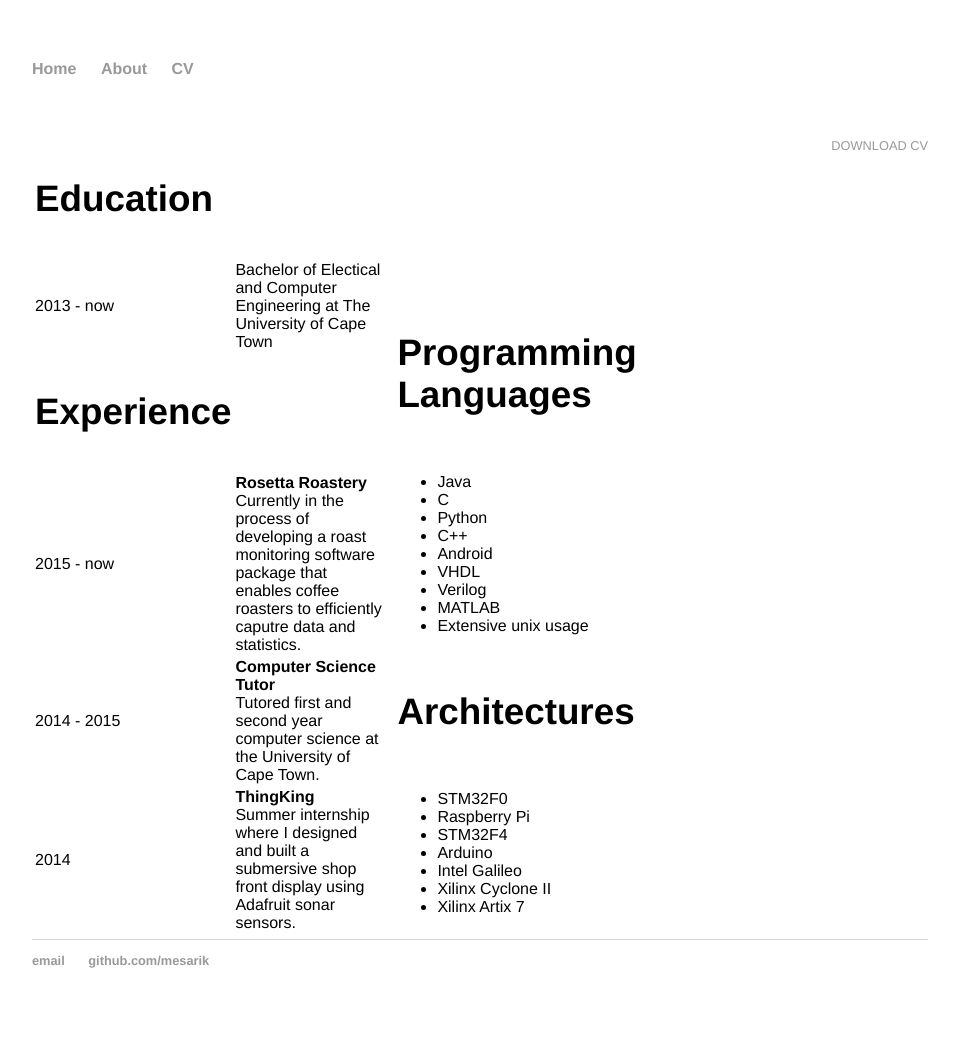
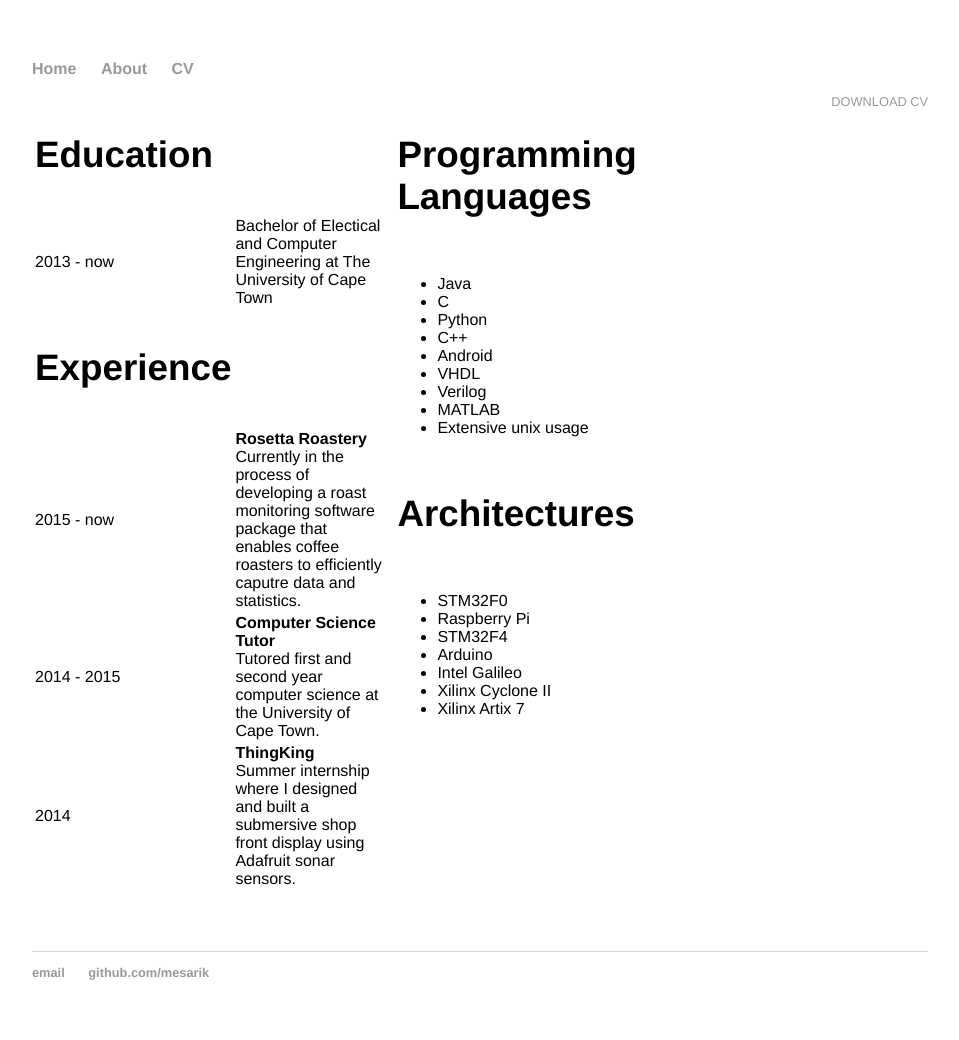
Before and after one commit to mesarcik/mesarcik.github.io, a Jekyll site: the page built from cv/index.html, in a window 1280 px wide. Shown: the whole page, without its empty margins (160-1119 px from the left). Built offline with Jekyll 4.4.1, drawn with Linux system fonts in a browser that asks for light colours.

Commit message:
git_uploader.sh

```diff
--- a/css/main.css
+++ b/css/main.css
@@ -3,7 +3,8 @@ body { margin: 60px auto; width: 70%; }
 a { text-decoration: none; color: #999; }
 a:hover { text-decoration: underline; }
 
-table {border: none;}
+table {border: none;
+vertical-align: top;}
 
 
 p{ font-size: 1.5em; line-height: 1.4em; color: #333; }
--- a/cv/index.html
+++ b/cv/index.html
@@ -5,13 +5,7 @@ title: Misha Mesarcik's CV
 
 	<div class="cv">
 		<a href="https://mesarcik.github.io/cv_10.pdf" class="download" title="Download CV as PDF">Download CV</a>
-
-	    <table id="tbl1" style="float:left"></table>
-	    <table id="tbl2" style="float:left"></table>
-
-	</div>
-
-		<table id="tbl1" style="width:40%;display: inline-block;" >						<tr>
+				<table id="tbl1" style="width:40%;display: inline-block;" >						<tr>
 							<td><h3> Education</h3></td>
 <!-- 							<td><h3> &nbsp; </h3></td>
 							  -->
@@ -56,3 +50,9 @@ title: Misha Mesarcik's CV
 						</tr>
 
 					</table>
+
+
+
+
+
+	</div>
```
